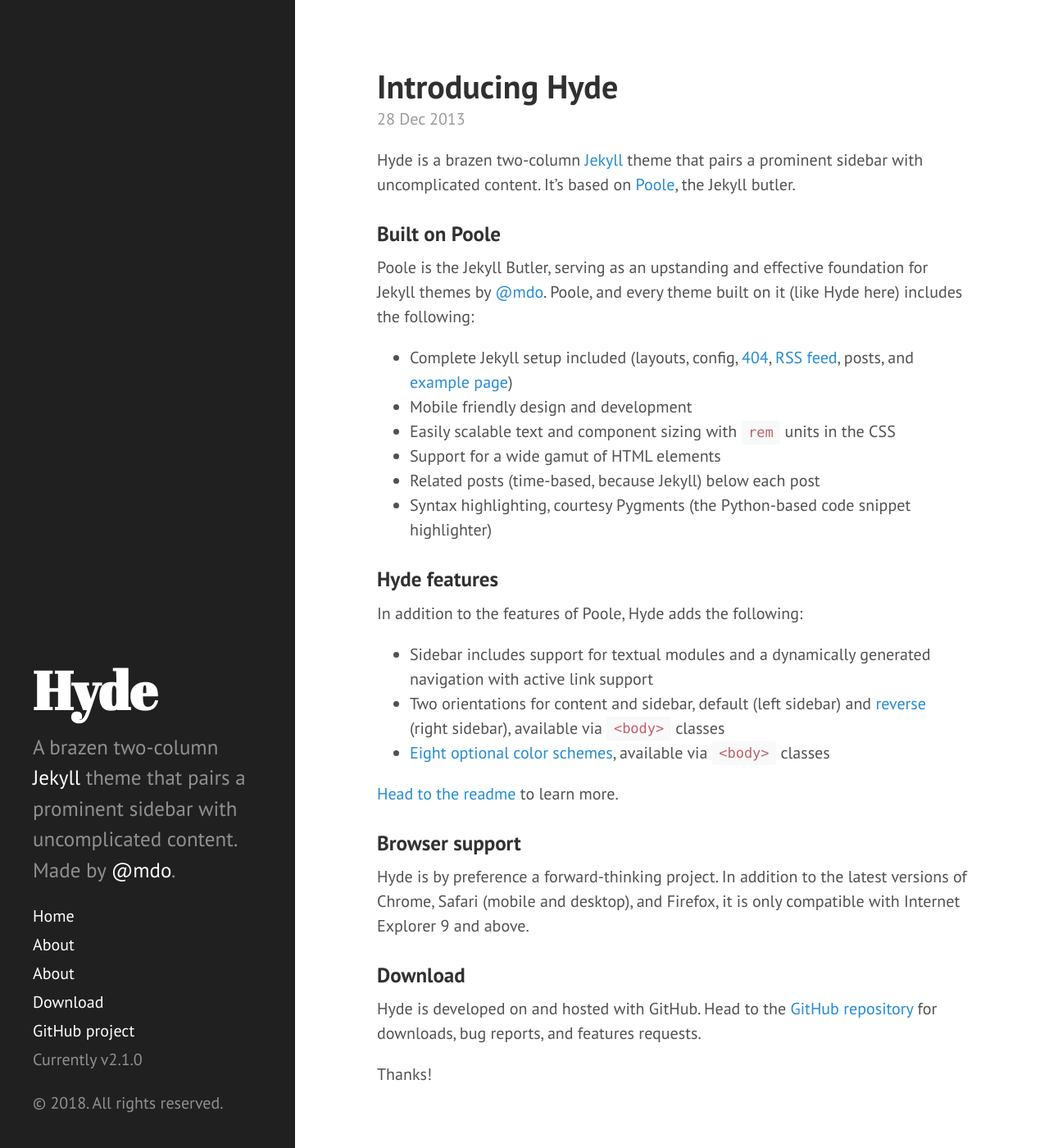
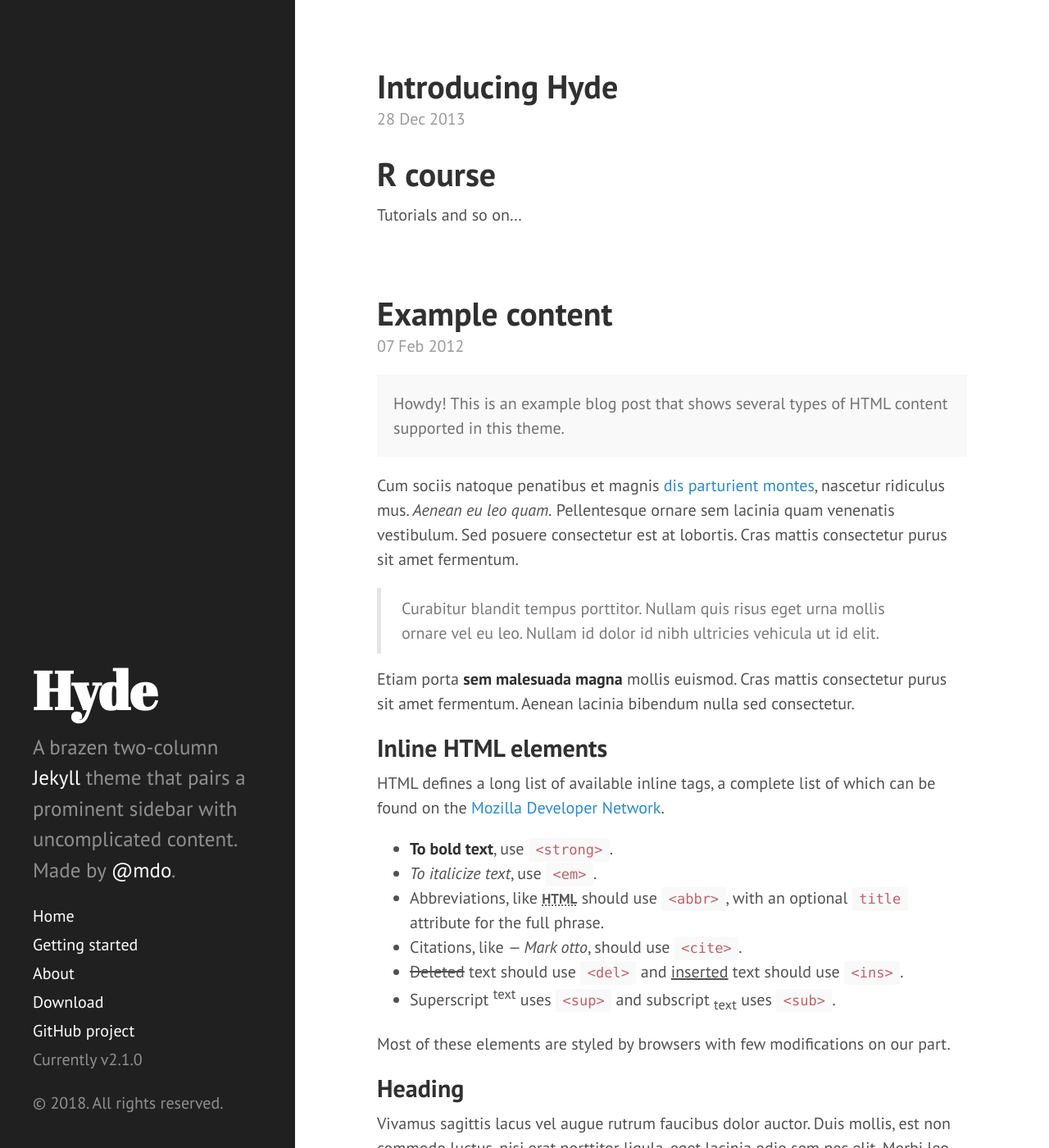
Before and after one commit to emanuelhuber/Rcourse, a Jekyll site: the page built from index.html, in a window 1280 px wide and 1400 px high. Shown: the whole window at 82% size. Built offline with Jekyll 4.4.1, drawn with Linux system fonts in a browser that asks for light colours; Markdown is read by kramdown in place of the engine named in the settings; the list of posts is cut into pages by our own code.

Commit message:
add new pages

````diff
--- a/_posts/2013-12-28-introducing-hyde.md
+++ b/_posts/2013-12-28-introducing-hyde.md
@@ -3,35 +3,5 @@
 title: Introducing Hyde
 ---
 
-Hyde is a brazen two-column [Jekyll](http://jekyllrb.com) theme that pairs a prominent sidebar with uncomplicated content. It's based on [Poole](http://getpoole.com), the Jekyll butler.
-
-### Built on Poole
-
-Poole is the Jekyll Butler, serving as an upstanding and effective foundation for Jekyll themes by [@mdo](https://twitter.com/mdo). Poole, and every theme built on it (like Hyde here) includes the following:
-
-* Complete Jekyll setup included (layouts, config, [404](/404), [RSS feed](/atom.xml), posts, and [example page](/about))
-* Mobile friendly design and development
-* Easily scalable text and component sizing with `rem` units in the CSS
-* Support for a wide gamut of HTML elements
-* Related posts (time-based, because Jekyll) below each post
-* Syntax highlighting, courtesy Pygments (the Python-based code snippet highlighter)
-
-### Hyde features
-
-In addition to the features of Poole, Hyde adds the following:
-
-* Sidebar includes support for textual modules and a dynamically generated navigation with active link support
-* Two orientations for content and sidebar, default (left sidebar) and [reverse](https://github.com/poole/lanyon#reverse-layout) (right sidebar), available via `<body>` classes
-* [Eight optional color schemes](https://github.com/poole/hyde#themes), available via `<body>` classes
-
-[Head to the readme](https://github.com/poole/hyde#readme) to learn more.
-
-### Browser support
-
-Hyde is by preference a forward-thinking project. In addition to the latest versions of Chrome, Safari (mobile and desktop), and Firefox, it is only compatible with Internet Explorer 9 and above.
-
-### Download
-
-Hyde is developed on and hosted with GitHub. Head to the <a href="https://github.com/poole/hyde">GitHub repository</a> for downloads, bug reports, and features requests.
-
-Thanks!
+# R course
+Tutorials and so on...
--- /dev/null
+++ b/gettingstarted.md
@@ -0,0 +1,38 @@
+---
+layout: page
+title: Getting started
+---
+
+# Getting started
+
+## R and RStudio installations (required)
+
+1. **Install R Cran**
+   - Go to the Comprehensive R Archive Network: [https://cran.r-project.org/](https://cran.r-project.org/)
+   - If you are using windows, select the link "Download R for Windows"
+   - Select the link "install R for the first time"
+   - Select the link "Download R 3.4.3 for Windows" and install the executable
+
+   Now R is installed on your machine. R can be run from the command prompt (open the command prompt, type `R` and press enter), but a simple GUI for R (`RGui`) was also installed along R. For beginners, it is recommanded to install `RStudio`, a free and open-source integrated development environment (IDE) for R.
+
+
+2. **Install RStudio**
+    - Go to the [download page of RStudio.com](https://www.rstudio.com/products/rstudio/download/#download)
+    - Download RStudio for windows and install it
+
+## Learn the very basics
+1. **Recommanded:** Go to [tryr](http://tryr.codeschool.com), an online interactive course (that does not require any R installation). *Required time: about 40 min*
+2. Have a look at this [R base cheat sheet](https://www.rstudio.com/wp-content/uploads/2016/10/r-cheat-sheet-3.pdf)
+3.
+
+1. Use the R-documentation
+    It is very helpful to check the documentation to know how to use a specific function:
+    ```
+    ?mean
+    ```
+    Search the help files for a word or phrase.
+    ```
+    help.search("weighted mean")
+    ```
+2. **Recommanded:** Go to [tryr](http://tryr.codeschool.com), an online interactive course (that does not require any R installation). *Required time: about 40 min*
+3.
--- a/jaim.md
+++ /dev/null
@@ -1,30 +0,0 @@
----
-layout: page
-title: About
----
-
-<p class="message">
-  Hey there! This page is included as an example. Feel free to customize it for your own use upon downloading. Carry on!
-</p>
-
-In the novel, *The Strange Case of Dr. Jeykll and Mr. Hyde*, Mr. Poole is Dr. Jekyll's virtuous and loyal butler. Similarly, Poole is an upstanding and effective butler that helps you build Jekyll themes. It's made by [@mdo](https://twitter.com/mdo).
-
-There are currently two themes built on Poole:
-
-* [Hyde](http://hyde.getpoole.com)
-* [Lanyon](http://lanyon.getpoole.com)
-
-Learn more and contribute on [GitHub](https://github.com/poole).
-
-## Setup
-
-Some fun facts about the setup of this project include:
-
-* Built for [Jekyll](http://jekyllrb.com)
-* Developed on GitHub and hosted for free on [GitHub Pages](https://pages.github.com)
-* Coded with [Sublime Text 2](http://sublimetext.com), an amazing code editor
-* Designed and developed while listening to music like [Blood Bros Trilogy](https://soundcloud.com/maddecent/sets/blood-bros-series)
-
-Have questions or suggestions? Feel free to [open an issue on GitHub](https://github.com/poole/issues/new) or [ask me on Twitter](https://twitter.com/mdo).
-
-Thanks for reading!
````
Also changed, not shown: rstudio.md (renamed from about.md).
